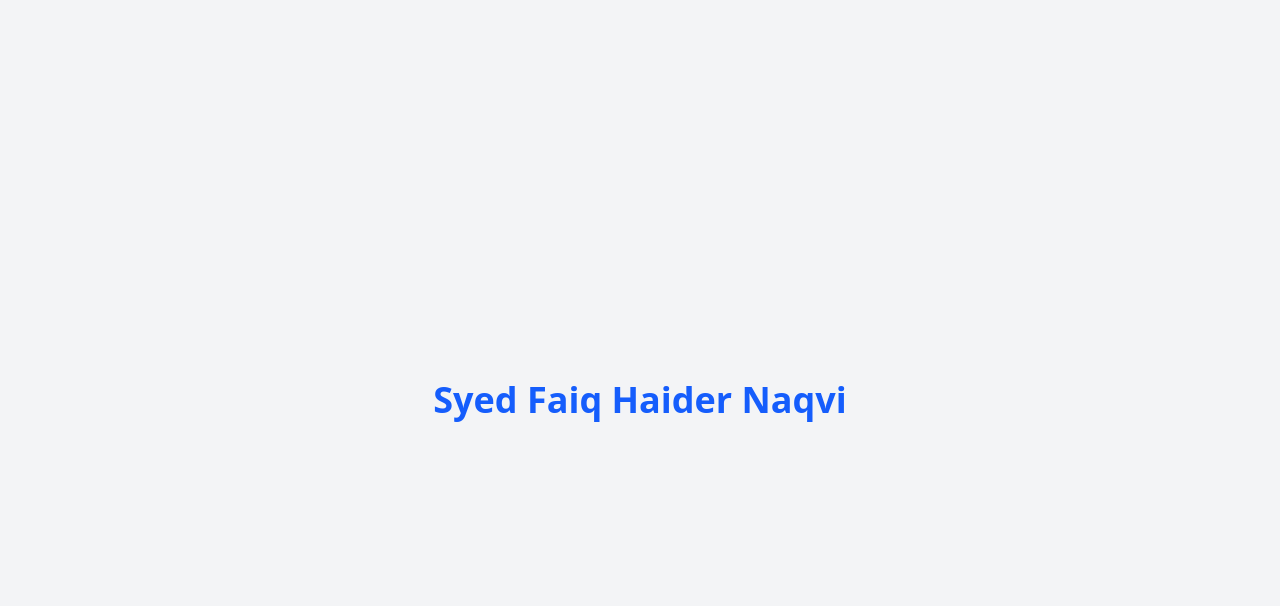
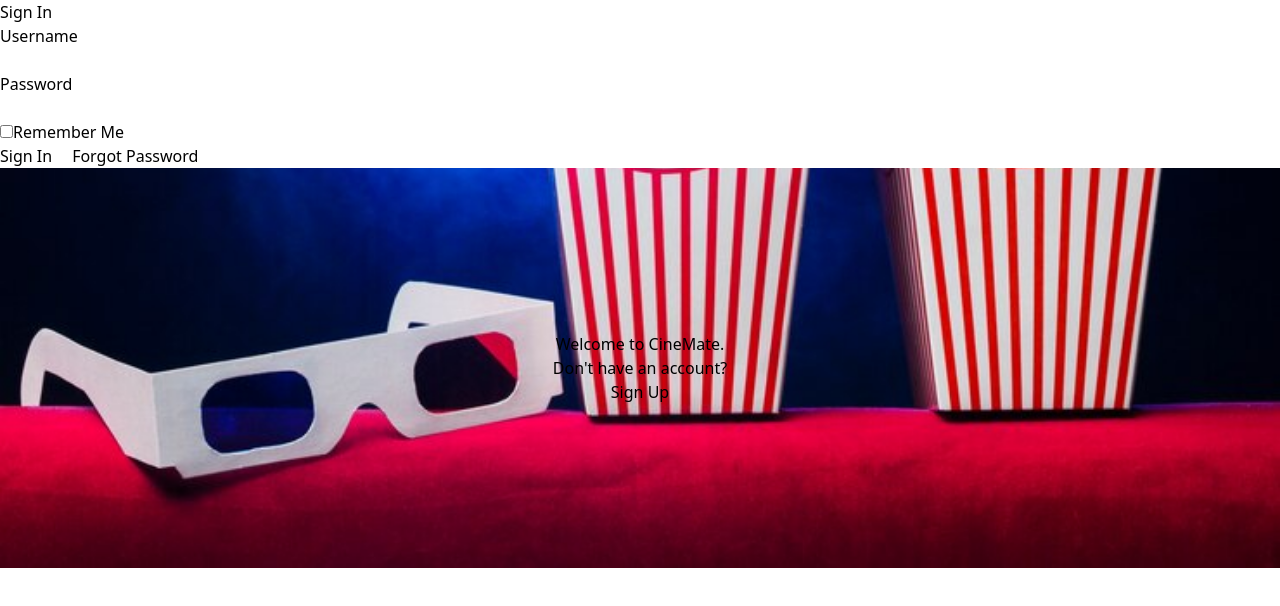
Before and after one commit to Bilalshah1/CineMate, a React (Vite) app: page / in a window 1280 px wide. Shown: the top 606 px of the page. Built offline with nearby package versions, Linux system fonts and the light colour scheme.

Commit message:
pre-Login component, bg Image loaded...

```diff
--- a/src/App.jsx
+++ b/src/App.jsx
@@ -1,10 +1,9 @@
 import React from 'react';
+import Login from './components/Login';
 
 function App() {
   return (
-    <div className="flex justify-center items-center h-screen bg-gray-100">
-      <h1 className="text-4xl font-bold text-blue-600">Syed Faiq Haider Naqvi</h1>
-    </div>
+    <Login />
   );
 }
 
--- /dev/null
+++ b/src/components/Login.jsx
@@ -0,0 +1,53 @@
+import React, { useState } from 'react';
+import bg_party from '../assets/bg_party.jpg';
+console.log('SVG URL:', bg_party
+
+);
+
+function Login() {
+  return (
+    <div>
+      <div className="login-container">
+        <h2>Sign In</h2>
+        <form>
+          <div>
+            <div>
+              <label htmlFor="username">Username</label>
+            </div>
+            <div>
+              <input type="text" id="username" name="username" required />
+            </div>
+          </div>
+          <div>
+            <div>
+              <label htmlFor="password">Password</label>
+            </div>
+            <div>
+              <input type="password" id="password" name="password" required />
+            </div>
+          </div>
+          <div>
+            <label>
+              <input type="checkbox" name="rememberMe" />
+              Remember Me
+            </label>
+          </div>
+          <button type="submit">Sign In</button>
+          <a className='ml-5' href="#">Forgot Password</a>
+        </form>
+      </div>
+      <div
+        className="signUp flex flex-col items-center justify-center bg-cover bg-center min-h-[400px] w-full bg-no-repeat"
+        style={{ backgroundImage: `url(${bg_party
+
+        })` }}
+      >
+        <h1 className="text-center">Welcome to CineMate.</h1>
+        <h2 className="text-center">Don't have an account?</h2>
+        <button type="button">Sign Up</button>
+      </div>
+
+      </div>
+  );
+}
+export default Login;
```
Also changed, not shown: src/assets/bg_party.jpg (added).
